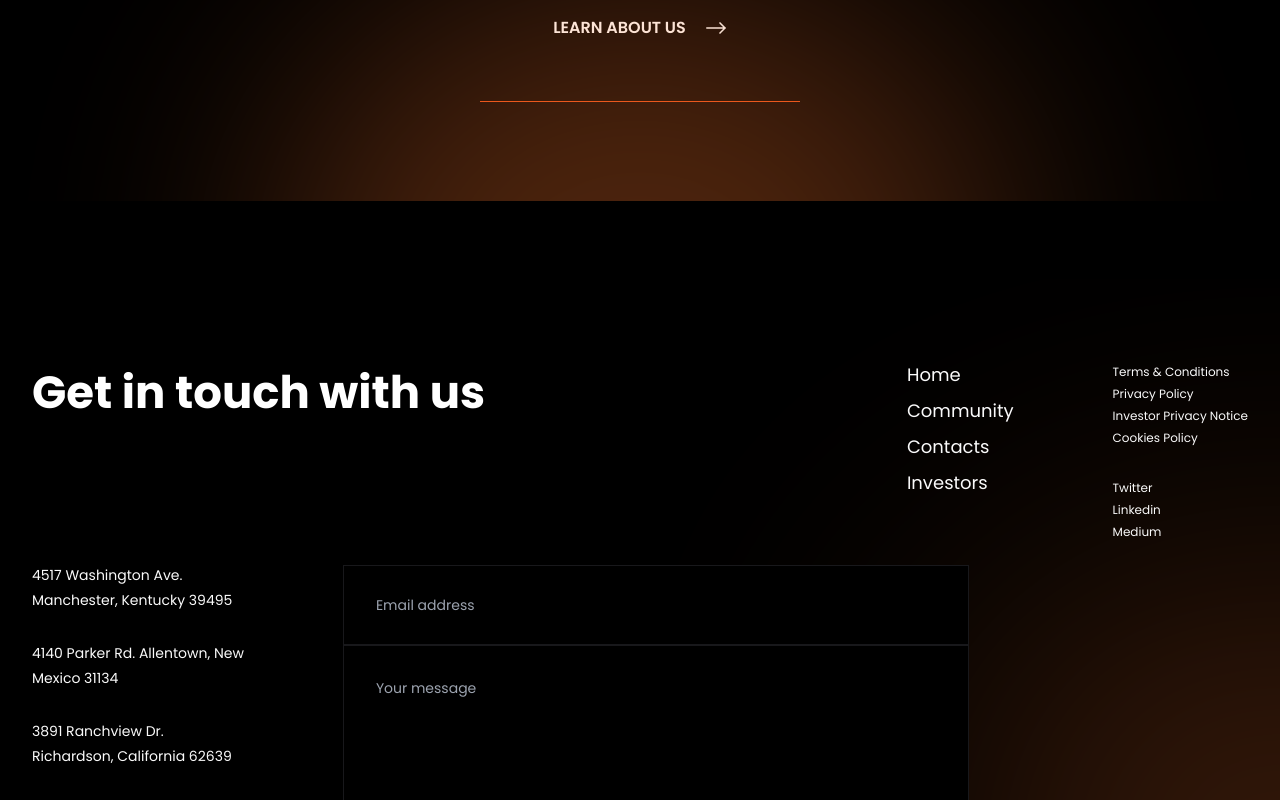
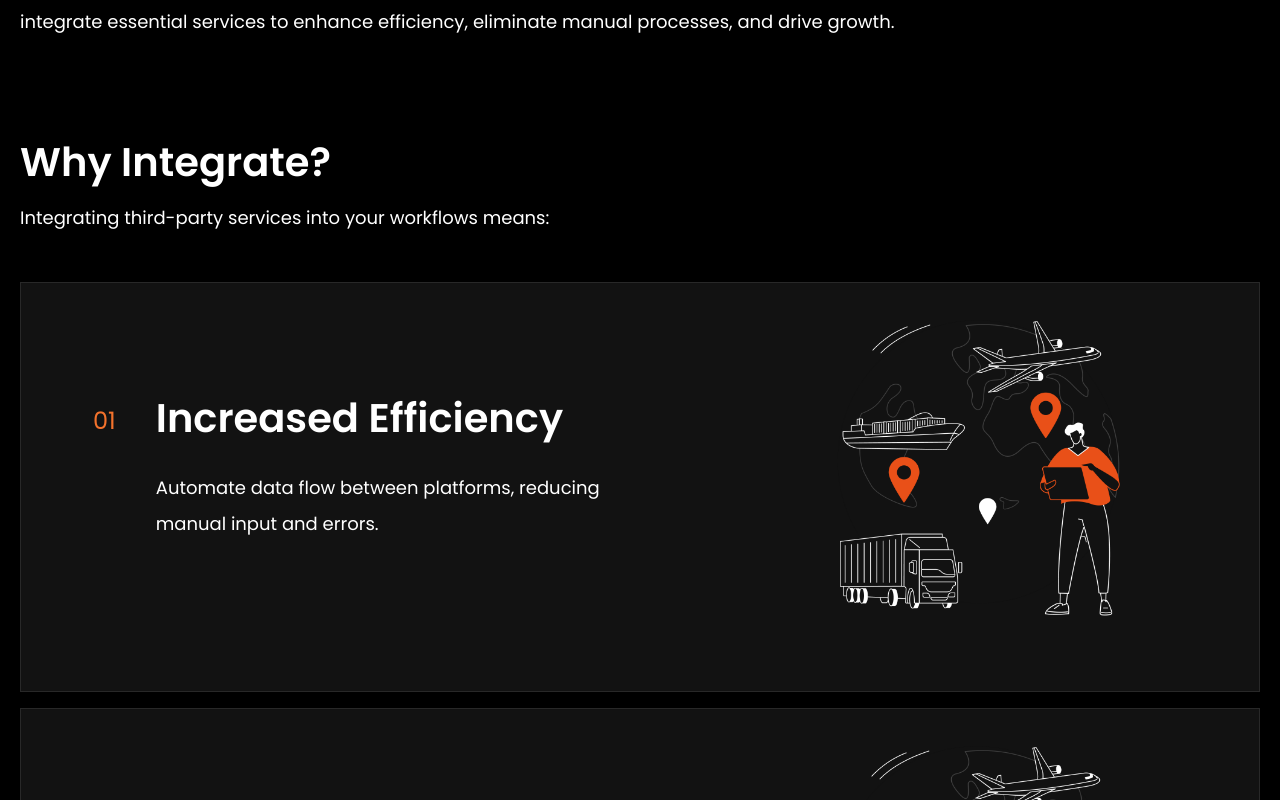
Before and after one commit to boris-tetheree/tetheree-version-2, a Next.js app: page /integrations in a window 1280 px wide. Shown: the part 1140-1940 px from the top of the page. Built offline with nearby package versions, Linux system fonts and the light colour scheme.

Commit message:
integrations content changed

```diff
--- a/src/pages/integrations.jsx
+++ b/src/pages/integrations.jsx
@@ -17,7 +17,111 @@ const Index = () => {
         title={'Customized Integrations'}
         subTitle={'Maximize the potential of industry-leading tools with our customized integration solutions. We help you make the most of whats available in the market by seamlessly incorporating leading technologies into your existing systems, complete with recognizable integration logos.'}
       />
-      <div id="integrations">
+            <div id="industries">
+            <IndustryWrapper
+          title='Seamless Integrations – Connect, Automate, and Scale'
+          subTitleClassName='w-full md:w-4/6 font-semibold mb-46'
+          btnClassName='bg-[#E95018] text-white uppercase md:h-72'
+          subTitle='Unlock the Power of Seamless Connectivity'
+        >
+
+<H6>Your business relies on multiple tools and platforms to operate efficiently—but managing disconnected systems can slow you down. Our integration solutions bring everything together, ensuring your existing workflows and custom-built solutions seamlessly connect with the third-party services you depend on. Whether you're using ERP, CRM, CMS, TMS, LMS, MAM, or media workflow systems, we help you integrate essential services to enhance efficiency, eliminate manual processes, and drive growth.</H6>
+        </IndustryWrapper>
+
+        <IndustryWrapper
+          title='Why Integrate?'
+          subTitleClassName='w-full md:w-4/6 mb-46'
+          btnClassName='bg-[#E95018] text-white uppercase md:h-72'
+          subTitle='Integrating third-party services into your workflows means:'
+        >
+          <div className='mb-30'>
+            <section className='flex flex-col items-stretch gap-16 flex-wrap xl:flex-nowrap'>
+              {[{ title: 'Increased Efficiency', description: 'Automate data flow between platforms, reducing manual input and errors.' }, { title: 'Improved Accuracy', description: 'Sync real-time data across systems to ensure consistency and reliability.' }, { title: 'Scalability', description: 'Expand your business without worrying about disconnected systems slowing you down.' }, { title: 'Enhanced Customer Experience', description: 'Provide a seamless, unified experience across all touchpoints.' }, { title: 'Cost Savings', description: 'Reduce operational overhead by eliminating redundant processes.' }]?.map((item, _index) => (
+                <section className='group bg-[#121212] border border-[#282828] flex flex-col lg:flex-row items-center justify-between gap-36 md:gap-99 px-24 md:px-72 pt-36 pb-70'>
+                  <div className='flex flex-col md:flex-row items-start gap-18 md:gap-40 mb-8'>
+                    <span className='block w-full md:w-auto !text-[#F3722C] text-24 font-normal text-center md:text-left mt-12'>0{++_index}</span>
+                    <div >
+                      <H3 className={'!font-semibold transition-all mb-24'}>{item?.title}</H3>
+                      <H6>{item?.description}</H6>
+                    </div>
+                  </div>
+                  <img className='w-full md:w-2/4 max-h-[302px] object-contain px-20 md:pr-0' src={`/assets/globe/Logistics.png`} alt="" />
+                </section>
+              ))}
+            </section>
+          </div>
+
+          <H6>No matter your deployment needs, we provide future-proof solutions that align with your business model.</H6>
+        </IndustryWrapper>
+
+        <IndustryWrapper
+          title='Integrate with Leading Platforms and Services'
+          subTitleClassName='w-full md:w-4/6 mb-46'
+          btnClassName='bg-[#E95018] text-white uppercase md:h-72'
+          subTitle='We enable secure, scalable, and intelligent integrations with a wide range of third-party services, including:'
+        >
+          <div className='mb-30'>
+            <section className='flex flex-col items-stretch gap-16 flex-wrap xl:flex-nowrap'>
+              {[{ title: 'Business & Productivity Tools' },{ title: 'Communication & Collaboration' },{ title: 'Logistics & Supply Chain' },{ title: 'Education & Learning' },{ title: 'Media & Content Management' },{ title: 'AI & Automation Services' }]?.map((item, _index) => (
+                <section className='group bg-[#121212] border border-[#282828] flex flex-col lg:flex-row items-center justify-between gap-36 md:gap-99 px-24 md:px-72 pt-36 pb-70'>
+                  <div className='flex flex-col md:flex-row items-start gap-18 md:gap-40 mb-8'>
+                    <span className='block w-full md:w-auto !text-[#F3722C] text-24 font-normal text-center md:text-left mt-12'>0{++_index}</span>
+                    <div >
+                      <H3 className={'!font-semibold transition-all mb-24'}>{item?.title}</H3>
+                    </div>
+                  </div>
+                  <img className='w-full md:w-2/4 max-h-[302px] object-contain px-20 md:pr-0' src={`/assets/globe/Logistics.png`} alt="" />
+                </section>
+              ))}
+            </section>
+          </div>
+
+        </IndustryWrapper>
+
+        <IndustryWrapper
+          title='Custom Integrations for Your Unique Needs'
+          subTitleClassName='w-full md:w-4/6 mb-46'
+          btnClassName='bg-[#E95018] text-white uppercase md:h-72'
+          subTitle='Beyond standard integrations, we develop custom API connections and middleware solutions to bridge disparate systems and create a unified, frictionless experience. Whether it’s:'
+        >
+          <div className='mb-30'>
+            <section className='flex flex-col items-stretch gap-16 flex-wrap xl:flex-nowrap'>
+              {[{ title: 'Connecting legacy systems to modern platforms' },{ title: 'Building real-time data synchronization between applications' },{ title: 'Creating automated workflows that reduce manual tasks' },{ title: 'Integrating AI-driven analytics and insights into existing processes' }]?.map((item, _index) => (
+                <section className='group bg-[#121212] border border-[#282828] flex flex-col lg:flex-row items-center justify-between gap-36 md:gap-99 px-24 md:px-72 pt-36 pb-70'>
+                  <div className='flex flex-col md:flex-row items-start gap-18 md:gap-40 mb-8'>
+                    <span className='block w-full md:w-auto !text-[#F3722C] text-24 font-normal text-center md:text-left mt-12'>0{++_index}</span>
+                    <div >
+                      <H3 className={'!font-semibold transition-all mb-24'}>{item?.title}</H3>
+                    </div>
+                  </div>
+                  <img className='w-full md:w-2/4 max-h-[302px] object-contain px-20 md:pr-0' src={`/assets/globe/Logistics.png`} alt="" />
+                </section>
+              ))}
+            </section>
+          </div>
+
+          <H6>Our team ensures that your integrations work flawlessly and evolve with your business needs.</H6>
+        </IndustryWrapper>
+
+        <IndustryWrapper
+          title='The Future of Integration – AI, Automation & Scalable Systems'
+          subTitleClassName='w-full md:w-4/6 mb-46'
+          btnClassName='bg-[#E95018] text-white uppercase md:h-72'
+          subTitle='We go beyond simple connectivity—we create intelligent, scalable integrations that leverage AI, automation, and predictive analytics to optimize your operations. From automated data processing to AI-driven insights, our integrations don’t just connect systems; they enhance and future-proof them.'
+        >
+
+        </IndustryWrapper>
+
+        <IndustryWrapper
+          title='Let’s Build Your Perfect Integration'
+          subTitleClassName='w-full md:w-4/6 mb-46'
+          btnClassName='bg-[#E95018] text-white uppercase md:h-72'
+          subTitle='Whether you need to connect existing platforms or design custom integrations from scratch, we have the expertise to streamline your workflows, automate processes, and eliminate inefficiencies.'
+        >
+
+        </IndustryWrapper>
+        </div>
+      {/* <div id="integrations">
         <div className='relative'>
           <div className="relative">
             <IndustryWrapper
@@ -42,7 +146,7 @@ const Index = () => {
           </div>
           <img className='absolute top-0 left-2/4 -translate-x-2/4 pointer-events-none' src="/assets/homepage-tabs-blur.svg" alt="" />
         </div>
-      </div>
+      </div> */}
       <Footer />
       {/* </div>
     </main> */}
```
